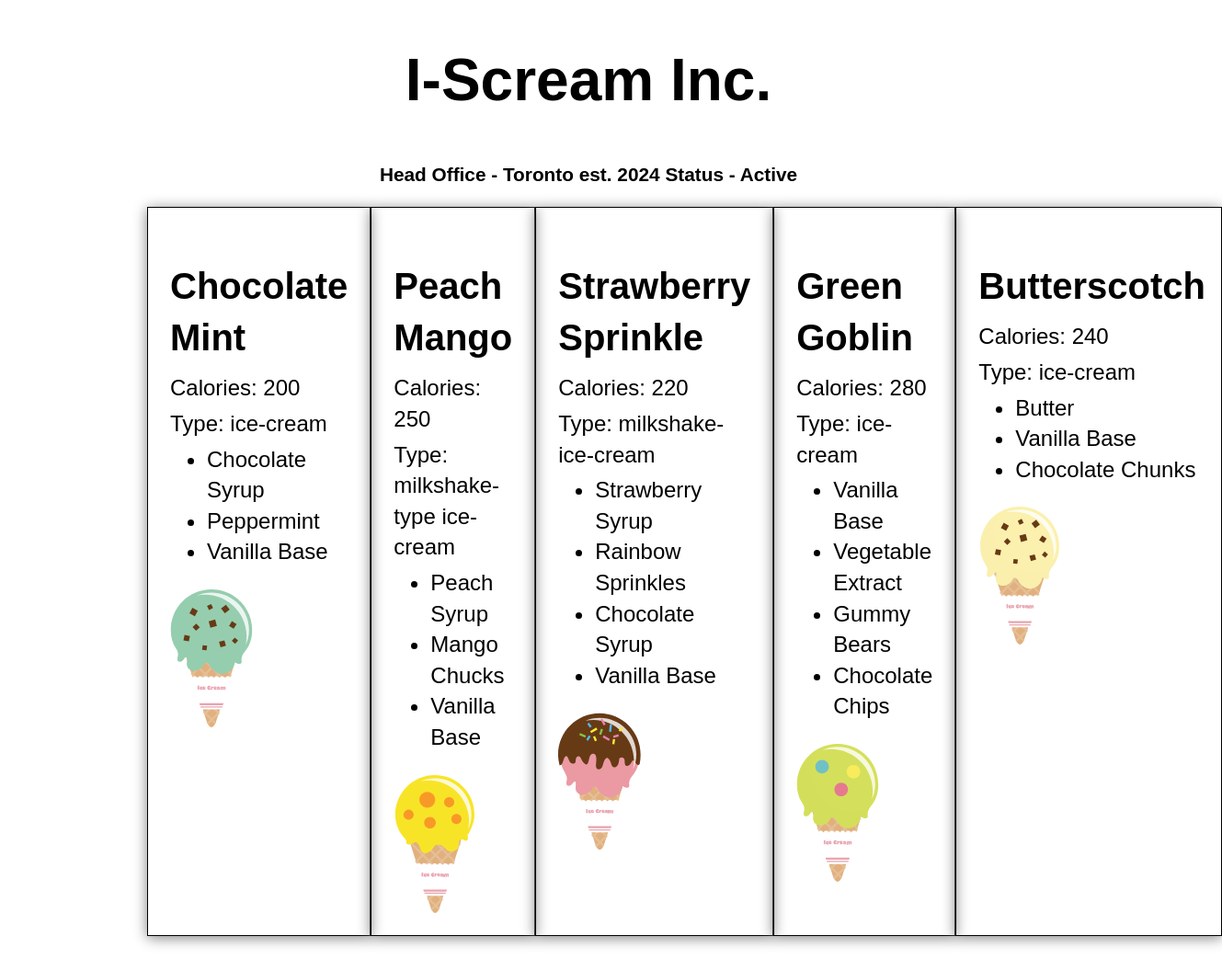
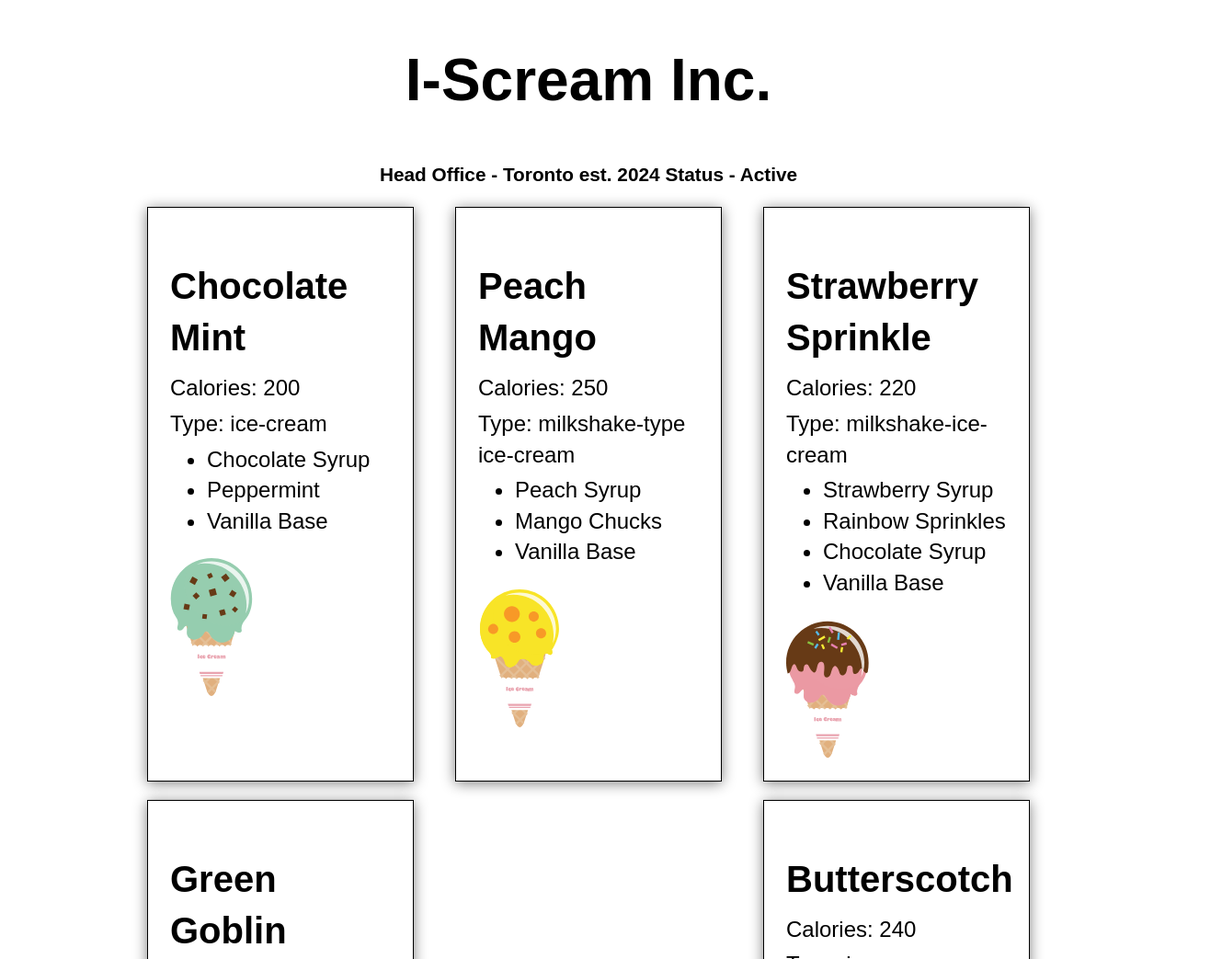
Before and after one commit to DeepBwas/Client-Side-JavaScript-Lab04, a plain HTML site: page index.html in a window 1280 px wide. Shown: the top 1043 px of the page at 92% size, 1329 px wide, since content can reach past the window. Drawn offline with Linux system fonts and the light colour scheme.

Commit message:
Updated Minor CSS

```diff
--- a/css/styles.css
+++ b/css/styles.css
@@ -25,13 +25,15 @@ header p {
 section {
 	display: flex;
 	justify-content: space-between;
+	flex-wrap: wrap;
 	margin-bottom: 5rem;
 }
 section article {
 	border: 1px solid black;
 	box-shadow: 0 2px 14px grey;
 	padding: 2.5%;
-	width: 25%
+	width: 25%;
+	margin-bottom: 20px;
 }
 article img {
 	display: block;
```
